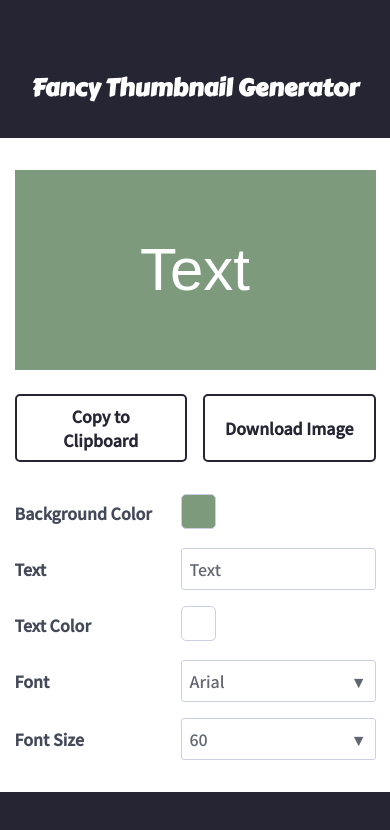
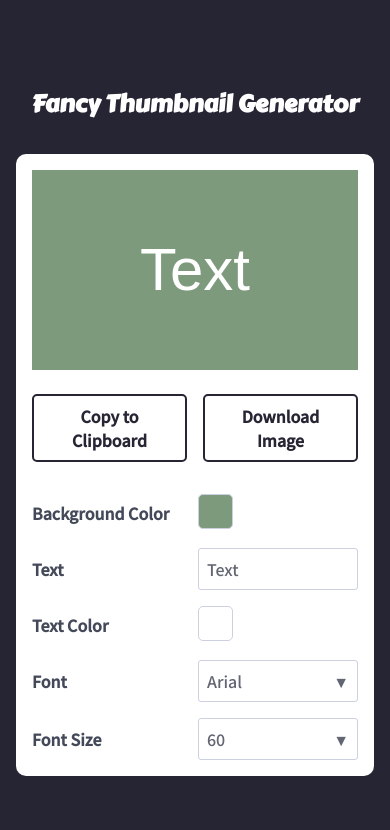
Before and after one commit to ch3coo2ca/thumbnail-generator, a React (Create React App) app: page / in a window 390 px wide. Shown: the top 830 px of the page. Built offline with nearby package versions, Linux system fonts and the light colour scheme.

Commit message:
fix : reponsive layout in mobile screens

```diff
--- a/src/components/Editor/EditorItem.tsx
+++ b/src/components/Editor/EditorItem.tsx
@@ -3,6 +3,11 @@ import styled from 'styled-components';
 const Item = styled.div`
   display: flex;
   align-items: center;
+
+  & > *:last-child {
+    flex: 1;
+    width: 100%;
+  }
 `;
 
 const Title = styled.div`
--- a/src/components/EditorContainer.tsx
+++ b/src/components/EditorContainer.tsx
@@ -32,6 +32,7 @@ const StyledEditorContainer = styled.div`
   align-items: center;
   padding: 1em;
   box-sizing: border-box;
+  overflow-y: auto;
 `;
 
 const Wrapper = styled.div`
@@ -46,6 +47,10 @@ const Wrapper = styled.div`
 
   @media screen and (max-width: 1024px) {
     flex-direction: column;
+  }
+
+  @media screen and (max-width: 475px) {
+    padding: 1em;
   }
 `;
 
--- a/src/components/GlobalStyle.tsx
+++ b/src/components/GlobalStyle.tsx
@@ -4,13 +4,19 @@ const GlobalStyle = createGlobalStyle`
     * {
         font-family : Noto Sans KR, sans-serif;
     }
-    html,body {
-        margin : 0;
+
+    html, body, #root {
+        height: 100%;
     }
 
-    html, body, #root {
-        height :100%;
+    body {
+        margin: 0 auto;
     }
-`;
+
+    #root {
+        overflow-y: hidden;
+    }
+
+    `;
 
 export default GlobalStyle;
--- a/src/components/Panel/Preview.tsx
+++ b/src/components/Panel/Preview.tsx
@@ -13,12 +13,12 @@ const PreviewContainer = styled.div`
   box-sizing: border-box;
 
   @media screen and (max-width: 2560px) {
-    min-width: 900px;
+    min-width: 800px;
     height: 500px;
   }
 
   @media screen and (max-width: 1440px) {
-    min-width: 700px;
+    min-width: 600px;
     height: 500px;
   }
 
```
